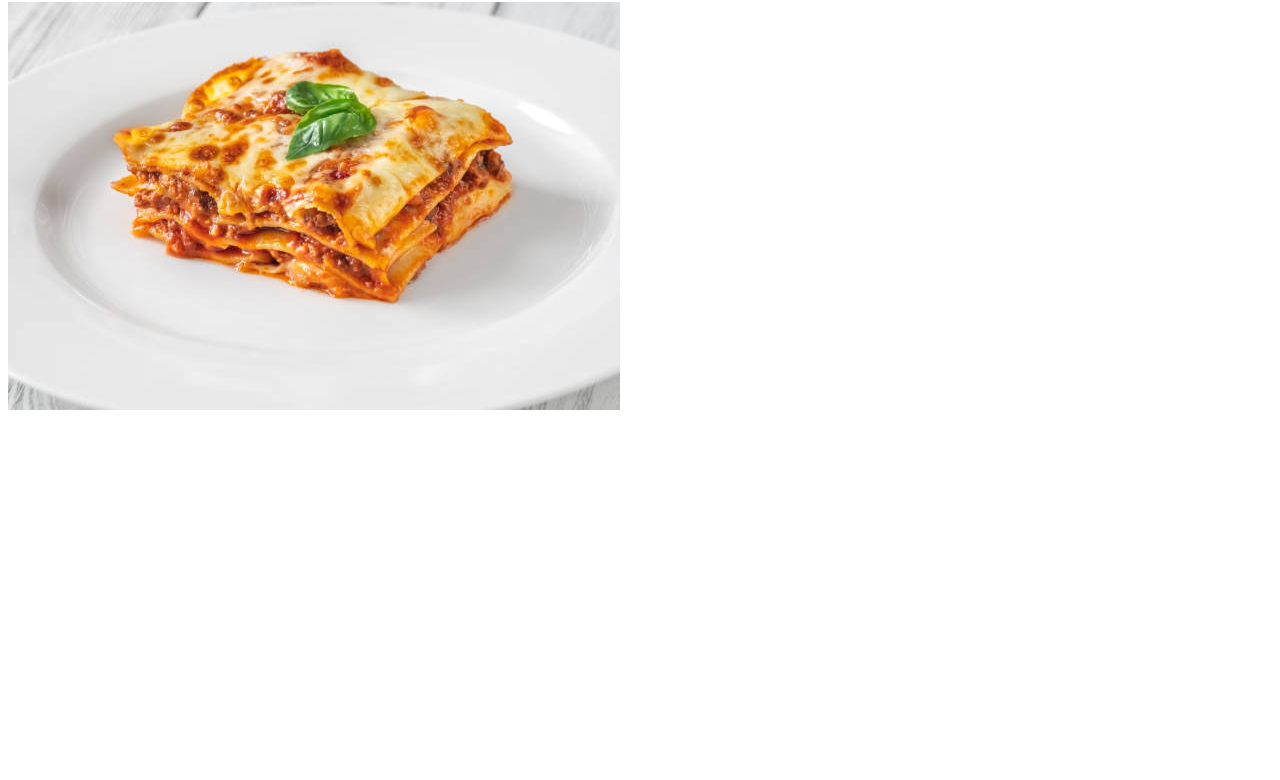
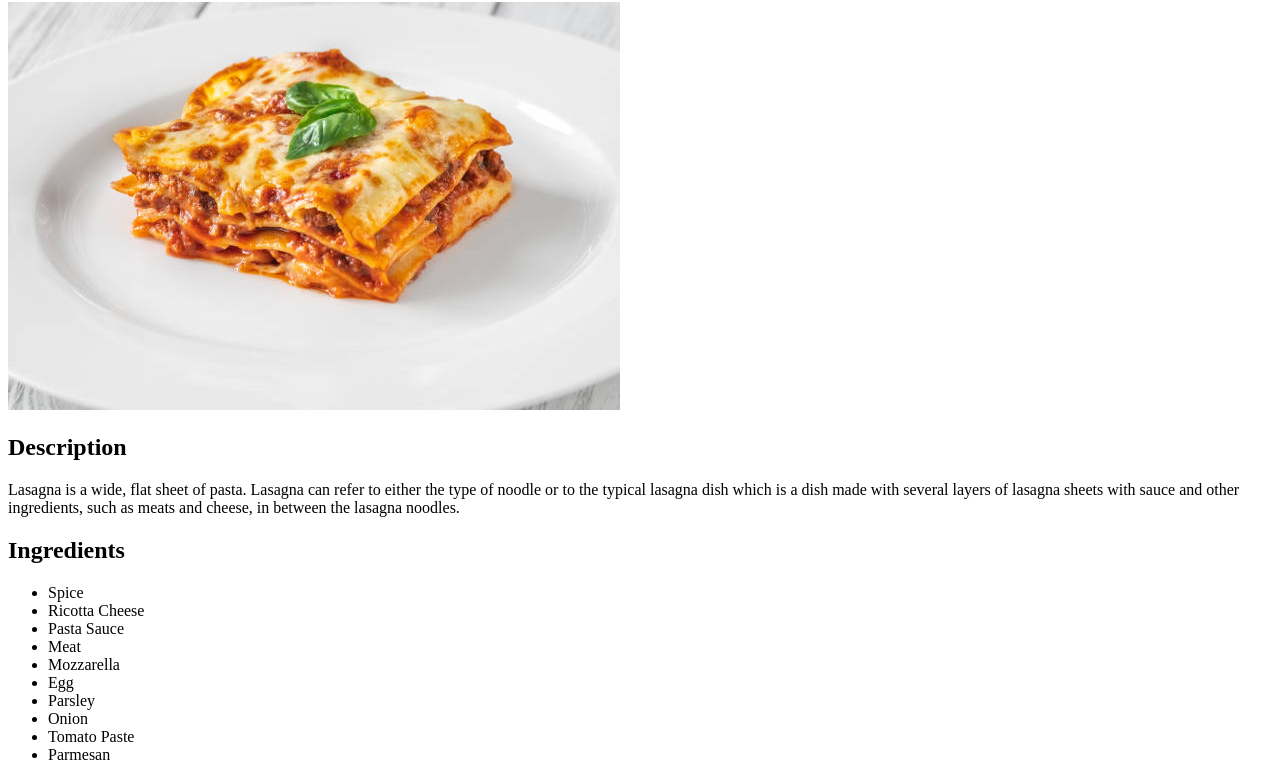
Before and after one commit to fhggbhjghy/OdinProjectCollection, a plain HTML site: page Project_Recipes/recipes/lasagna.html in a window 1280 px wide. Shown: the part 78-858 px from the top of the page. Before the commit the page ends 800 px from the top, so only its background shows below. Drawn offline with Linux system fonts and the light colour scheme.

Commit message:
Update lasagna.html
Added recipe description and ingredients

```diff
--- a/Project_Recipes/recipes/lasagna.html
+++ b/Project_Recipes/recipes/lasagna.html
@@ -8,6 +8,21 @@
         <div>
             <h1>lasagna</h1>
             <img src="../images/lasagna.jpg">
+            <h2>Description</h2>
+            <P>Lasagna is a wide, flat sheet of pasta. Lasagna can refer to either the type of noodle or to the typical lasagna dish which is a dish made with several layers of lasagna sheets with sauce and other ingredients, such as meats and cheese, in between the lasagna noodles.</P>
+            <h2>Ingredients</h2>
+            <ul>
+                <li>Spice</li>
+                <li>Ricotta Cheese</li>
+                <li>Pasta Sauce</li>
+                <li>Meat</li>
+                <li>Mozzarella</li>
+                <li>Egg</li>
+                <li>Parsley</li>
+                <li>Onion</li>
+                <li>Tomato Paste</li>
+                <li>Parmesan</li>
+            </ul>
         </div>
     </body>
 </html>
```
